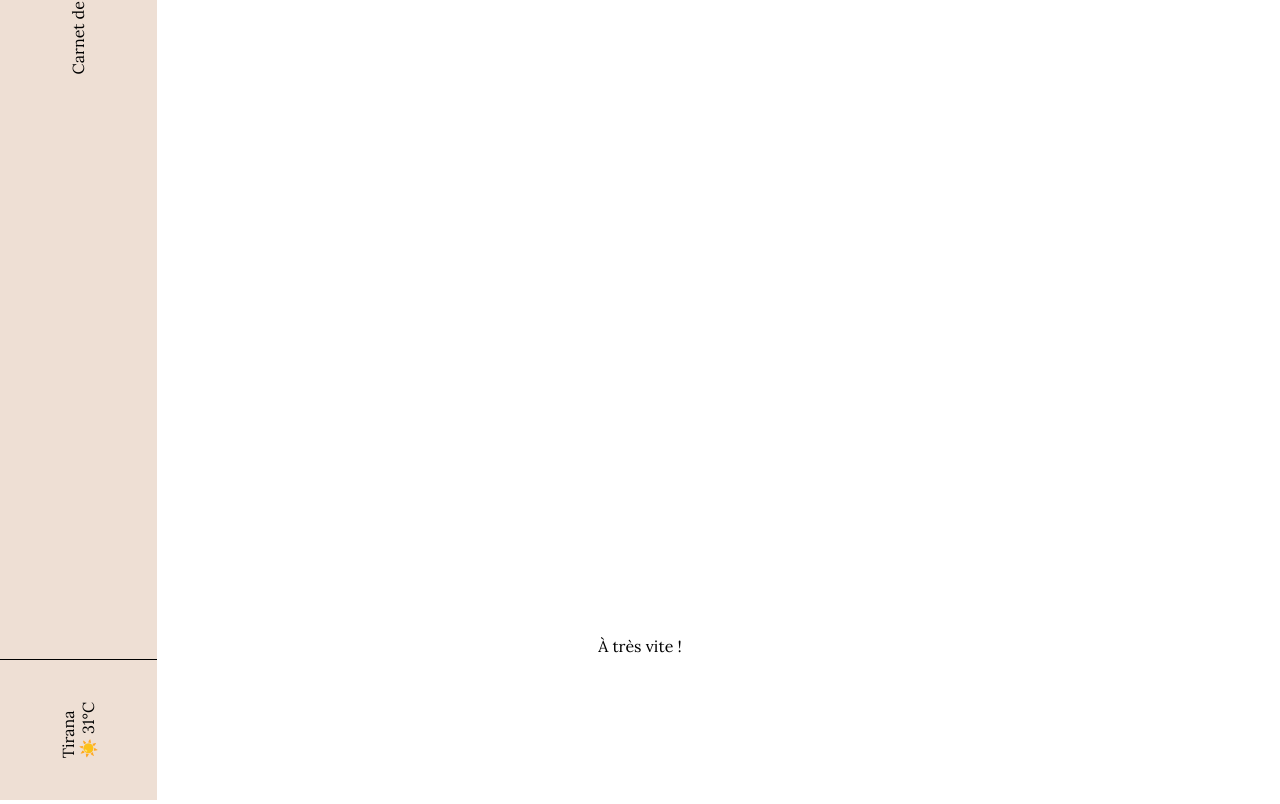
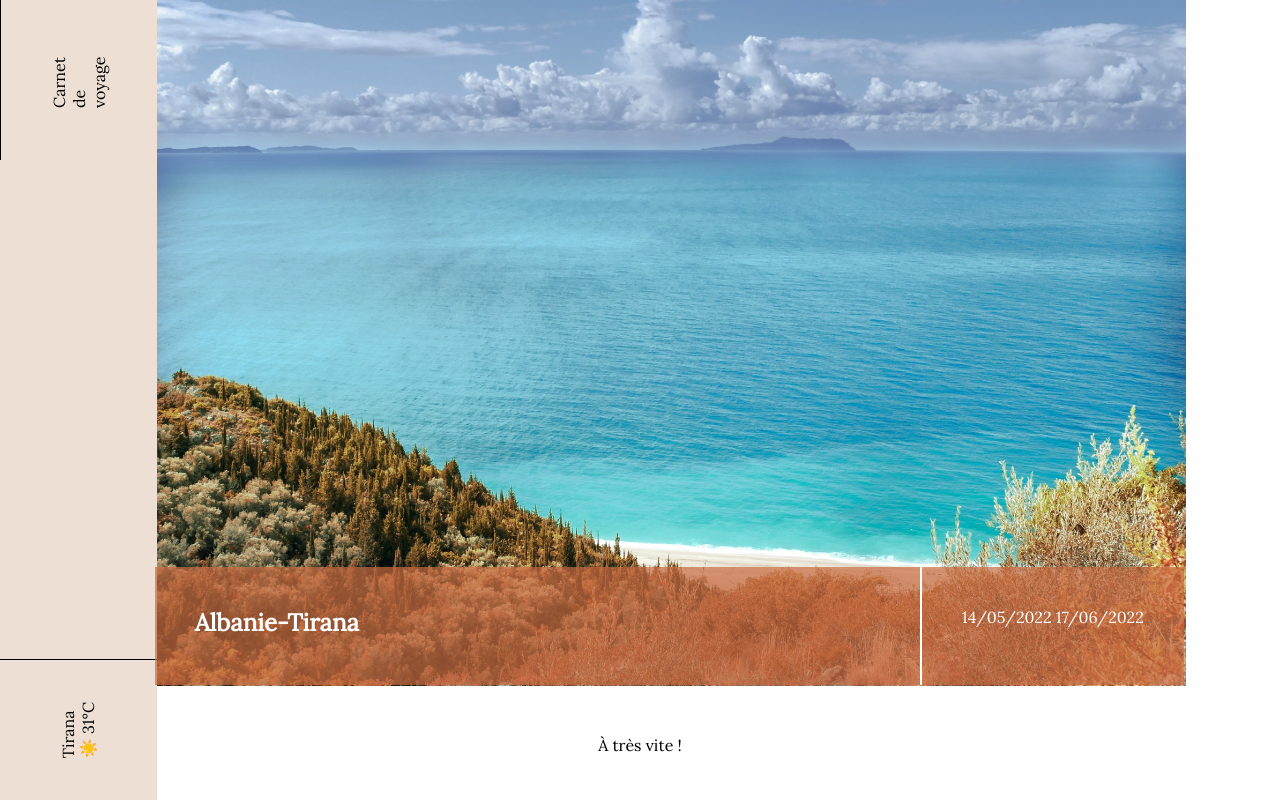
Before and after one commit to FamaNiasse/Travel_Notebook, an Angular app: page / in a window 1280 px wide. Built offline with nearby package versions, Linux system fonts and the light colour scheme.

Commit message:
page article and component article created

```diff
--- a/src/app/app-routing.module.ts
+++ b/src/app/app-routing.module.ts
@@ -1,11 +1,17 @@
 import { NgModule } from '@angular/core';
 import { RouterModule, Routes } from '@angular/router';
 import { HomeComponent } from './pages/home/home.component';
+import { ArticleComponent } from './pages/article/article.component';
 
 const routes: Routes = [
   {
     path:"",
     component: HomeComponent
+  },
+
+  {
+    path:"article",
+    component: ArticleComponent
   },
 ];
 
--- a/src/app/blog.mock.ts
+++ b/src/app/blog.mock.ts
@@ -1,26 +1,6 @@
-// export interface IPicture{
-//     id: number,
-//     picture: string,
 
-// }
 
-// export interface IPositive{
-//     pays: string,
-//     positiveOpinion: string,
-// }
-
-// export interface INegative{
-//     pays: string,
-//     negativeOpinion: string,
-// }
-
-// export interface IConseil{
-//     pays: string,
-//     newAdvise: string,
-
-// }
-
-export interface Iblog{
+export interface INotebook{
     id: number,
     country: string,
     city: string,
@@ -37,7 +17,7 @@ export interface Iblog{
 
 }
 
-export const BLOG: Iblog[] = [
+export const NOTEBOOK: INotebook[] = [
 
 {
     id: 1,
@@ -47,7 +27,7 @@ export const BLOG: Iblog[] = [
     dateBack: new Date(2022, 5, 17),
     firstPicture: 'assets/img/first-pics.png',
     otherPicture: [
-        'assets/img/first-pics.png'
+        'assets/img/other-pics.png'
     ],
     travelContent: 'Lorem ipsum dolor sit amet, consectetur adipiscing elit. Donec tempor massa id sem iaculis, et rutrum ligula ornare. Etiam malesuada diam justo, nec sagittis ligula rhoncus sit amet. Fusce ac viverra nisi. Integer nibh urna, posuere euismod dolor ac. Donec commodo pellentesque sapien eu interdum.Vestibulum neque nulla, mattis eget hendrerit nec, tempus pharetra est.Nulla facilisi.Curabitur elit lorem, rhoncus quis quam et, imperdiet euismod mi.Morbi eget elit ac velit porttitor sodales.Nulla scelerisque risus ex, a faucibus est eleifend sed.Aliquam ac facilisis lorem, ut ornare velit.dignissim metus.Aliquam dignissim lorem id nisi aliquet, a sodales ipsum dignissim.',
     positive: [
--- a/src/app/component/footer/footer.component.css
+++ b/src/app/component/footer/footer.component.css
@@ -1,5 +1,5 @@
 footer{
     justify-content: center;
-    height: 308px;
+    height: 118px;
     width: 100vw;
 }
--- a/src/app/component/header/header.component.css
+++ b/src/app/component/header/header.component.css
@@ -2,6 +2,7 @@ header{
     font-family: 'Inter', sans-serif;
     display: flex;
     align-items: center;
+    justify-content: center;
     background: #EEDFD4;
     font-family: 'Lora', serif;
     height: 70px;
@@ -12,6 +13,10 @@ header{
 
 p{
     font-size: 16px;
+}
+
+.left{
+    min-width: 75%;
 }
 
 
@@ -35,7 +40,7 @@ p{
 
     }
 
-    .titre{
+    .left{
         font-size: 30px;
         border-left: 1px solid var(--color-black);
         padding: 50px;
--- a/src/app/component/header/header.component.html
+++ b/src/app/component/header/header.component.html
@@ -1,7 +1,7 @@
 
 <header >
 
-<div class="left">
+<div class="left flex-container">
     <p>Carnet de voyage</p>
 
 </div>
@@ -12,6 +12,4 @@
 </div>
 
 
-
-
 </header>
--- a/src/app/component/last-article/last-article.component.css
+++ b/src/app/component/last-article/last-article.component.css
@@ -0,0 +1,28 @@
+.imageCountry{
+position: relative;
+width: 1029px;
+height: 686.01px;
+left: 157px;
+}
+
+.container{
+display: flex;
+justify-content: space-between;
+position: absolute;
+left: -0.22%;
+right: 0.22%;
+top: 82.65%;
+bottom: 0.14%;
+background: rgba(201, 107, 65, 0.7);
+color: var(--color-white);
+
+}
+
+.date{
+    border-left: solid 2px white;
+    padding: 40px;
+}
+
+h2{
+    padding: 40px;
+}
--- a/src/app/component/last-article/last-article.component.html
+++ b/src/app/component/last-article/last-article.component.html
@@ -1 +1,13 @@
-<p>last-article works!</p>
+<section class="first-pics">
+
+    <div class="imageCountry"> <img src="{{ notebook.firstPicture }}" alt="Image de {{ notebook.country }}" />
+        <div class="container">
+            <h2> {{ notebook.country }}-{{ notebook.city }}
+            </h2>
+            <div class="date">
+                <p></p>{{notebook.dateGo | date:'dd/MM/yyyy'}} {{notebook.dateBack | date:'dd/MM/yyyy'}}
+
+            </div>
+        </div>
+    </div>
+</section>
--- a/src/app/component/last-article/last-article.component.ts
+++ b/src/app/component/last-article/last-article.component.ts
@@ -1,4 +1,5 @@
 import { Component } from '@angular/core';
+import { INotebook, NOTEBOOK } from 'src/app/blog.mock';
 
 @Component({
   selector: 'app-last-article',
@@ -7,4 +8,9 @@ import { Component } from '@angular/core';
 })
 export class LastArticleComponent {
 
+  notebook: INotebook = NOTEBOOK [0];
+
+
+
+
 }
```
